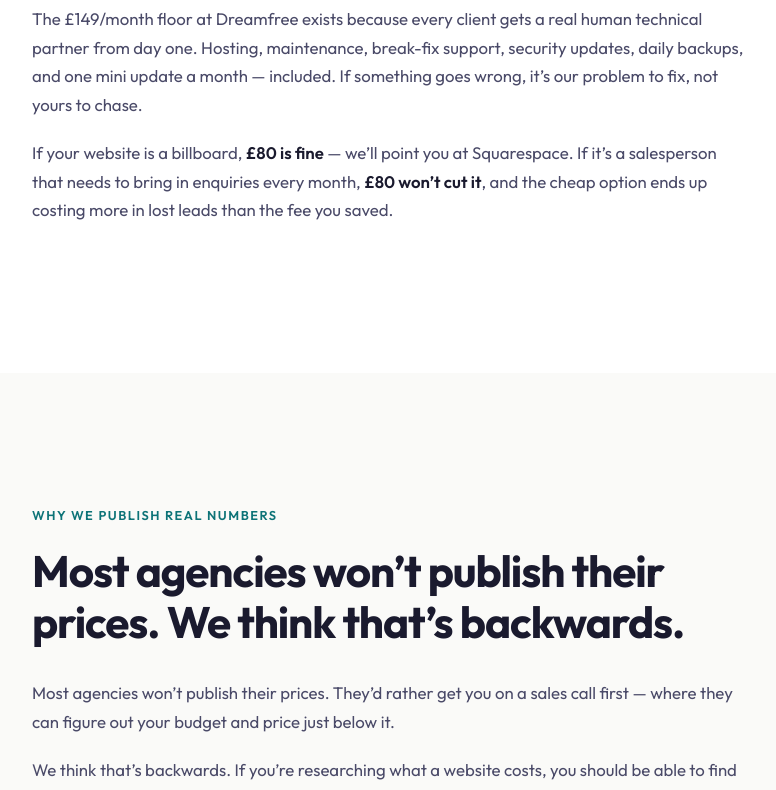
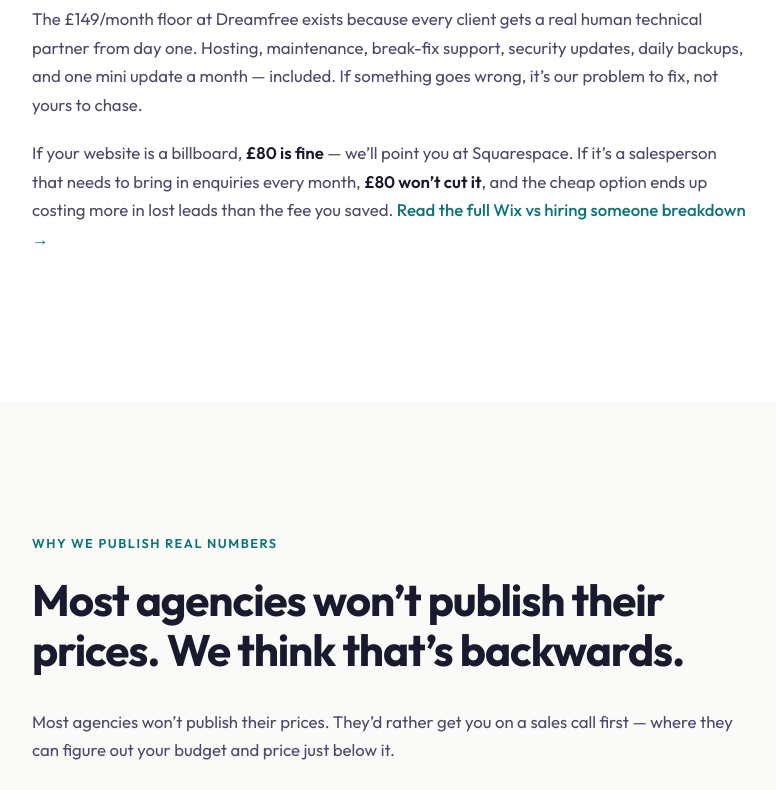
Before and after one commit to codescribler/dreamfree-site, a Next.js app: page /pricing in a window 1280 px wide. Shown: the part 1480-2270 px from the top of the page, without its empty margins (248-1024 px from the left). Built offline with nearby package versions, Linux system fonts and the light colour scheme; no server answers; a web font is replaced by a local one.

Commit message:
feat(pricing): link to Wix vs hiring article from £80 framing

```diff
--- a/app/pricing/page.tsx
+++ b/app/pricing/page.tsx
@@ -240,7 +240,13 @@ export default function PricingPage() {
               to bring in enquiries every month,{" "}
               <strong className="text-charcoal">£80 won&rsquo;t cut it</strong>,
               and the cheap option ends up costing more in lost leads than the
-              fee you saved.
+              fee you saved.{" "}
+              <Link
+                href="/learning-centre/should-i-use-wix-or-hire-someone-uk"
+                className="font-medium text-teal underline-offset-4 transition-colors hover:underline"
+              >
+                Read the full Wix vs hiring someone breakdown &rarr;
+              </Link>
             </p>
           </div>
         </div>
```
